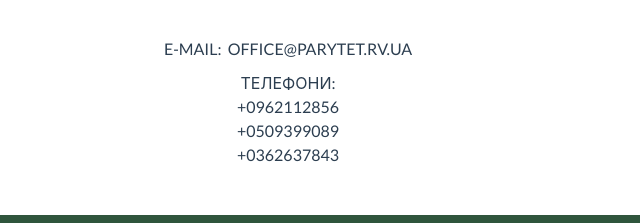
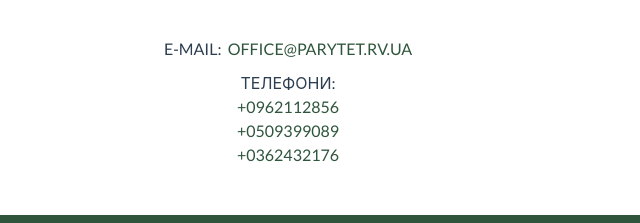
Before and after one commit to TimonUA/Parytet, a website with bundled scripts: page index.html in a window 1280 px wide. Shown: the part 2053-2276 px from the top of the page, 352-992 px from the left. Built offline with nearby package versions, Linux system fonts and the light colour scheme; files whose address does not match are found by name.

Commit message:
Update index.html

```diff
--- a/index.html
+++ b/index.html
@@ -271,10 +271,13 @@
           <iframe class="col-lg-8 mx-auto" src="https://www.google.com/maps/embed?pb=!1m14!1m8!1m3!1d376.4038643736889!2d26.274180279800284!3d50.60606088116491!3m2!1i1024!2i768!4f13.1!3m3!1m2!1s0x0%3A0xbaa18b481c88d498!2z0J_QoNCQ0JLQntCS0JAg0JDQodCe0KbQhtCQ0KbQhtCvICLQn9CQ0KDQmNCi0JXQoiI!5e0!3m2!1sru!2sua!4v1581961074980!5m2!1sru!2sua" width="350" height="300" frameborder="0" style="border:0;" allowfullscreen=""></iframe>
       </div>
       <div class="row" style="margin-top: 40px;">
-        <div class="col-lg-8 mx-auto text-center text-uppercase text-secondary mb-0" style="font-weight:lighter;text-align: center; ">E-Mail: &zwnj; office@parytet.rv.ua</div>
+        <div class="col-lg-8 mx-auto text-center text-uppercase text-secondary mb-0" style="font-weight:lighter;text-align: center; ">E-Mail: &zwnj; <a href= "mailto:office@parytet.rv.ua">office@parytet.rv.ua</a></div>
       </div>
       <div class="row" style="margin-top: 10px;">
-        <div class="col-lg-8 mx-auto text-center text-uppercase text-secondary mb-0" style="font-weight:normal;text-align: center;font-weight: 400">Телефони: <br> +0962112856 <br> +0509399089 <br> +0362637843</div>
+        <div class="col-lg-8 mx-auto text-center text-uppercase text-secondary mb-0" style="font-weight:normal;text-align: center;font-weight: 400">Телефони: <br> <a href="tel:+0962112856"> +0962112856 </a> <br> <a href="tel:+0509399089"> +0509399089 </a> <br> <a href="tel:+0362432176"> +0362432176 </a></div>
+      </div>
+    </div>
+  </section>
       </div>
     </div>
   </section>
```
